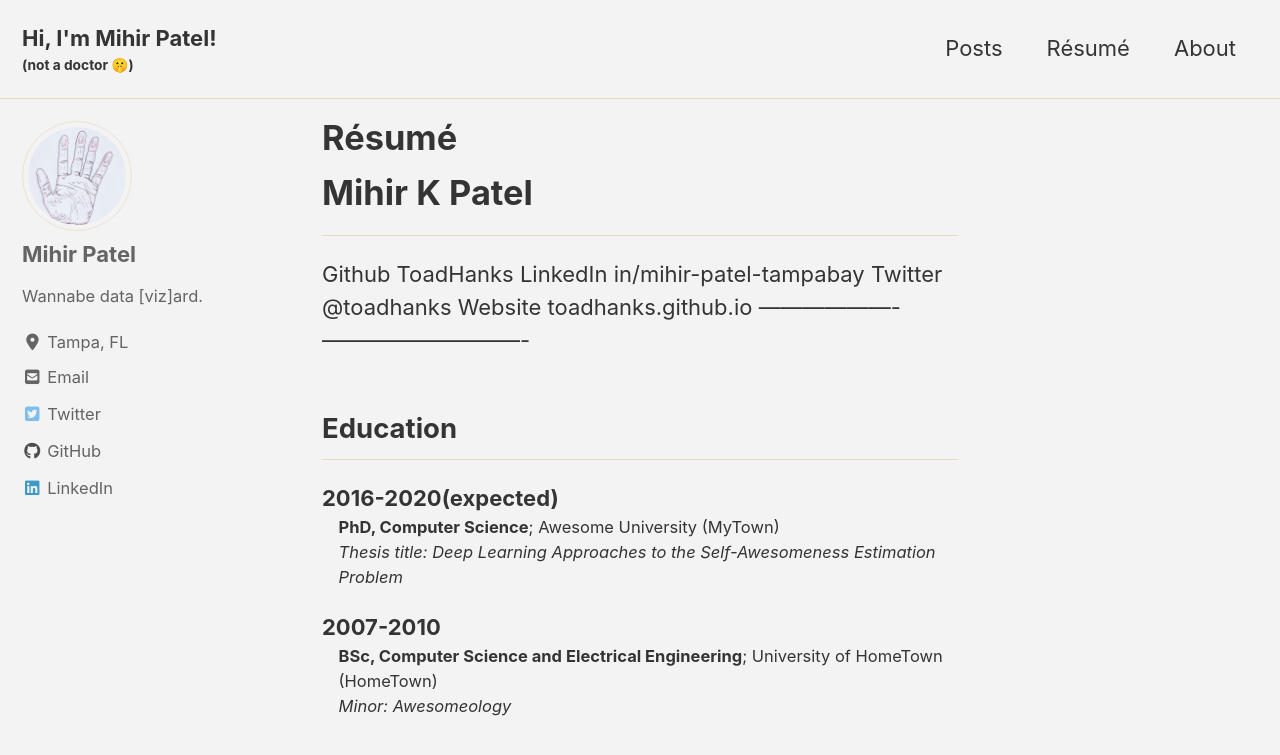
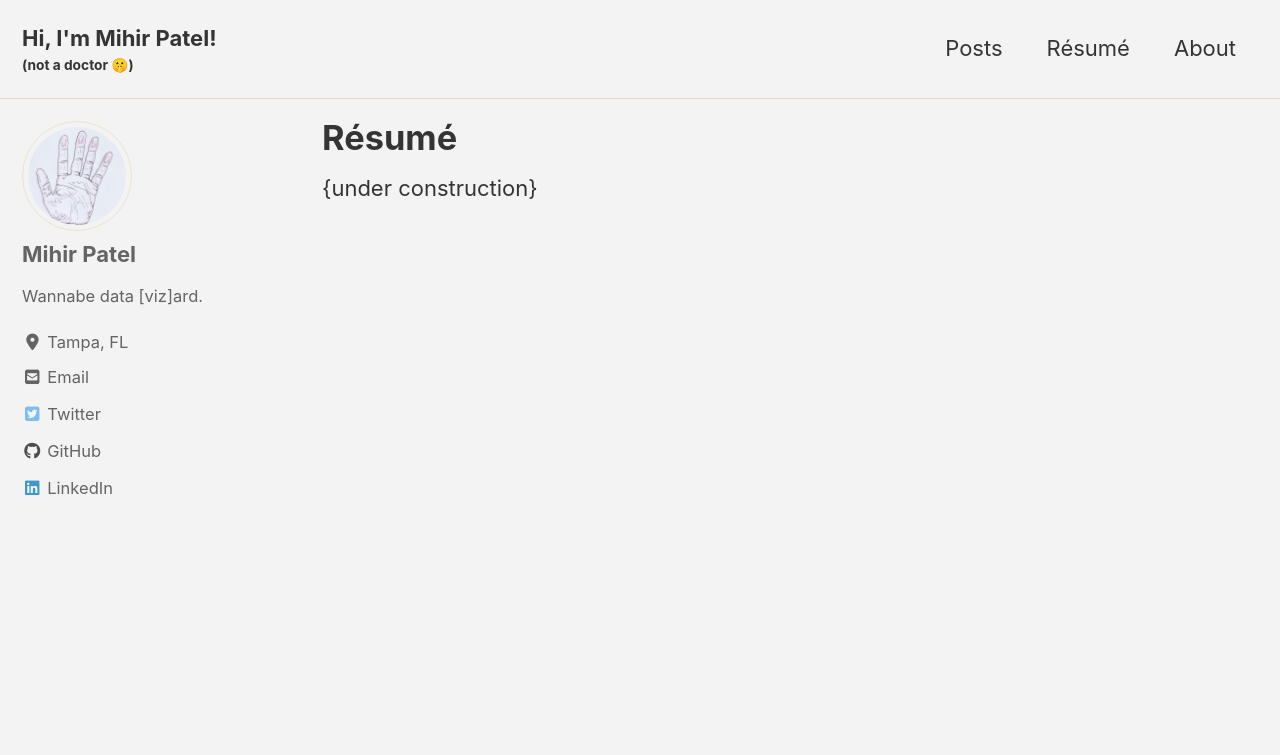
Before and after one commit to mihirp161/mihirp161.github.io, a Jekyll site: the page built from _pages/resume.md, in a window 1280 px wide and 900 px high. Shown: the top 755 px of the window. Built offline with Jekyll 4.4.1, drawn with Linux system fonts in a browser that asks for light colours; cached includes are drawn as plain includes; nearby versions of some CDN libraries.

Commit message:
Update resume.md

```diff
--- a/_pages/resume.md
+++ b/_pages/resume.md
@@ -4,28 +4,4 @@ permalink: /resume/
 author_profile: true
 header:
 ---
-
-Mihir K Patel
-============
-
--------------------     ----------------------------
-Github                                     ToadHanks
-LinkedIn                     in/mihir-patel-tampabay
-Twitter                                   @toadhanks
-Website                          toadhanks.github.io
--------------------     ----------------------------
-
-Education
----------
-
-2016-2020(expected)
-:   **PhD, Computer Science**; Awesome University (MyTown)
-
-    *Thesis title: Deep Learning Approaches to the Self-Awesomeness
-     Estimation Problem*
-
-2007-2010
-:   **BSc, Computer Science and Electrical Engineering**; University of
-    HomeTown (HomeTown)
-
-    *Minor: Awesomeology*
+{under construction}
```
